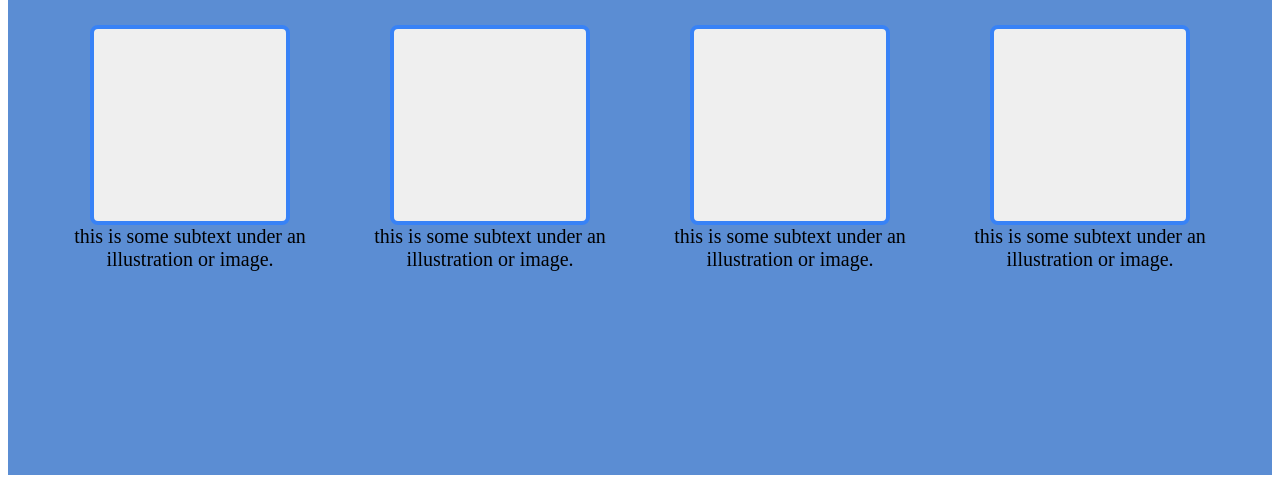
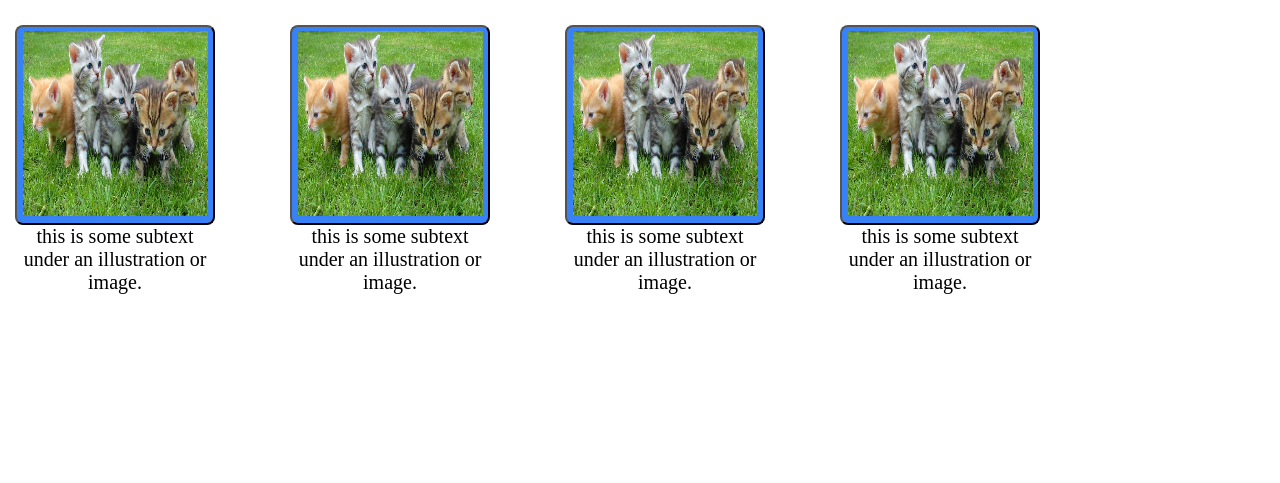
Before and after one commit to Scottjm26/Landing-Page, a plain HTML site: page index.html in a window 1280 px wide. Shown: the part 616-1099 px from the top of the page. After the commit the page ends 1049 px from the top, so only its background shows below. Drawn offline with Linux system fonts and the light colour scheme.

Commit message:
Added pictures to buttons

```diff
--- a/index.html
+++ b/index.html
@@ -38,20 +38,20 @@
     <div class="random-information">Some random information</div>
     <div class="box">
         <div class="box-container">
-            <div><button class="buttons"></button></div>
+            <div><button class="buttons"><img class="button-image" src="meme.jpg"/></button></div>
             <div class="text">this is some subtext under an illustration or image.</div>
         </div>
 
         <div class="box-container">
-            <div><button class="buttons"></button></div>
+            <div><button class="buttons"><img class="button-image" src="meme.jpg" /></button></div>
             <div class="text">this is some subtext under an illustration or image.</div>
         </div>
         <div class="box-container">
-            <div><button class="buttons"></button></div>
+            <div><button class="buttons"><img class="button-image" src="meme.jpg" /></button></div>
             <div class="text">this is some subtext under an illustration or image.</div>
         </div>
         <div class="box-container">
-            <div><button class="buttons"></button></div>
+            <div><button class="buttons"><img class="button-image" src="meme.jpg" /></button></div>
             <div class="text"> this is some subtext under an illustration or image.</div>
 
     </div>
--- a/style.css
+++ b/style.css
@@ -61,14 +61,14 @@
 }
 
 .box{
-    display: grid;
-    grid-template-columns: repeat(auto-fill, 250px);
+    display: flex;
     justify-content: center;
     flex-wrap: wrap;
     flex-direction: row;
     padding-top: 40px;
-    gap: 50px;
-    background-color: #5b8dd3;
+    gap: 75px;
+
+
 
 
 
@@ -78,29 +78,27 @@
     flex-direction: column;
     align-items: center;
 
-
-
-
-
 }
 .buttons{
 
-    border: 4px solid #3882f6;
-    border-radius: 8px;
+    background-color: #3882f6;
     cursor: pointer;
     width: 200px;
     height: 200px;
-
-
-
-
+    border-radius: 8px;
 }
 
 .text{
-    min-width: 10px;
+    width: 200px;
     height:200px;
     font-size: 20px;
     text-align: center;
+}
+.button-image{
+    width: 185px;
+    height:185px;
+    flex-direction: column;
+    justify-content: center;
 }
 
 a {
```
